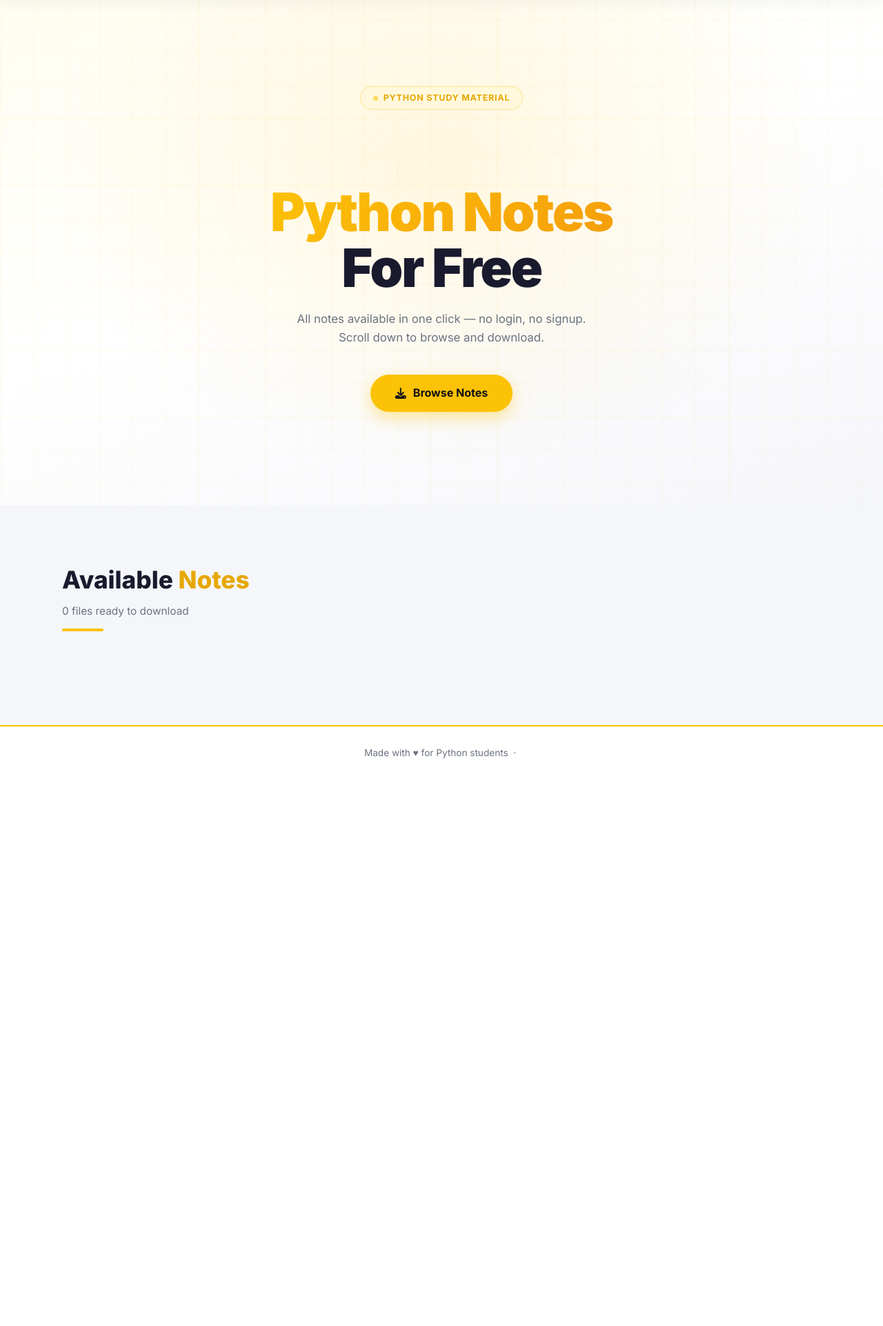
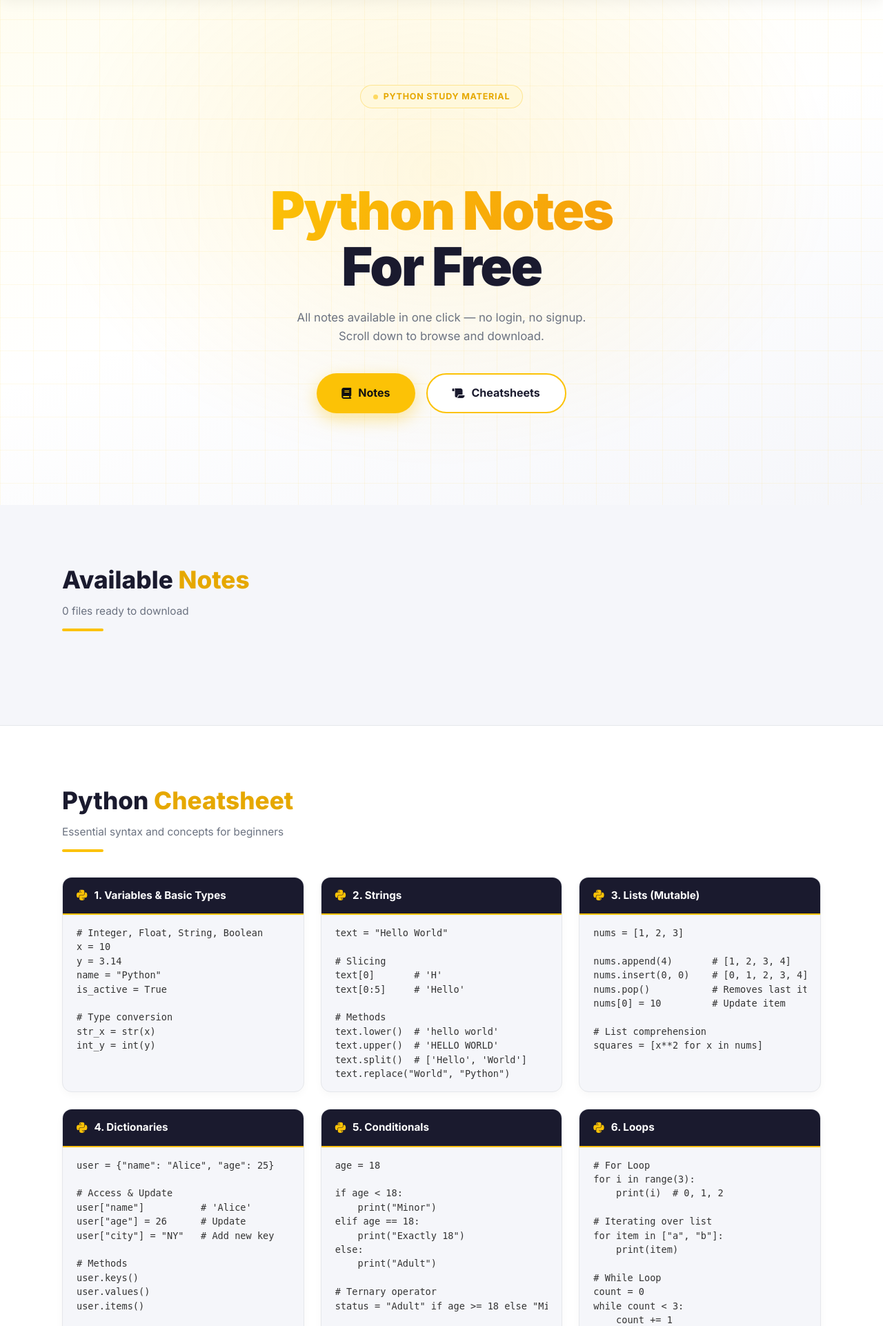
Before and after one commit to doxpro26-star/noteportal, a Flask app: page / in a window 1280 px wide. Shown: the part 68-1990 px from the top of the page at 69% size. Before the commit the page ends 1167 px from the top, so only its background shows below. Run offline with Flask 3, Linux system fonts and the light colour scheme.

Commit message:
Add embedded Python cheatsheet section

```diff
--- a/app.py
+++ b/app.py
@@ -95,7 +95,49 @@ def get_notes():
 
 @app.route("/")
 def index():
-    return render_template("index.html", notes=get_notes())
+    cheatsheets_content = [
+        {
+            "title": "1. Variables & Basic Types",
+            "code": "# Integer, Float, String, Boolean\nx = 10\ny = 3.14\nname = \"Python\"\nis_active = True\n\n# Type conversion\nstr_x = str(x)\nint_y = int(y)"
+        },
+        {
+            "title": "2. Strings",
+            "code": "text = \"Hello World\"\n\n# Slicing\ntext[0]       # 'H'\ntext[0:5]     # 'Hello'\n\n# Methods\ntext.lower()  # 'hello world'\ntext.upper()  # 'HELLO WORLD'\ntext.split()  # ['Hello', 'World']\ntext.replace(\"World\", \"Python\")"
+        },
+        {
+            "title": "3. Lists (Mutable)",
+            "code": "nums = [1, 2, 3]\n\nnums.append(4)       # [1, 2, 3, 4]\nnums.insert(0, 0)    # [0, 1, 2, 3, 4]\nnums.pop()           # Removes last item\nnums[0] = 10         # Update item\n\n# List comprehension\nsquares = [x**2 for x in nums]"
+        },
+        {
+            "title": "4. Dictionaries",
+            "code": "user = {\"name\": \"Alice\", \"age\": 25}\n\n# Access & Update\nuser[\"name\"]          # 'Alice'\nuser[\"age\"] = 26      # Update\nuser[\"city\"] = \"NY\"   # Add new key\n\n# Methods\nuser.keys()\nuser.values()\nuser.items()"
+        },
+        {
+            "title": "5. Conditionals",
+            "code": "age = 18\n\nif age < 18:\n    print(\"Minor\")\nelif age == 18:\n    print(\"Exactly 18\")\nelse:\n    print(\"Adult\")\n\n# Ternary operator\nstatus = \"Adult\" if age >= 18 else \"Minor\""
+        },
+        {
+            "title": "6. Loops",
+            "code": "# For Loop\nfor i in range(3):\n    print(i)  # 0, 1, 2\n\n# Iterating over list\nfor item in [\"a\", \"b\"]:\n    print(item)\n\n# While Loop\ncount = 0\nwhile count < 3:\n    count += 1"
+        },
+        {
+            "title": "7. Functions",
+            "code": "def greet(name, msg=\"Hello\"):\n    return f\"{msg}, {name}!\"\n\nprint(greet(\"Alice\"))\n# Output: Hello, Alice!\n\n# Lambda functions\nadd = lambda x, y: x + y\nprint(add(5, 3)) # Output: 8"
+        },
+        {
+            "title": "8. Classes (OOP)",
+            "code": "class Dog:\n    def __init__(self, name):\n        self.name = name\n        \n    def bark(self):\n        return f\"{self.name} says Woof!\"\n\nmy_dog = Dog(\"Rex\")\nprint(my_dog.bark())"
+        },
+        {
+            "title": "9. Exception Handling",
+            "code": "try:\n    result = 10 / 0\nexcept ZeroDivisionError:\n    print(\"Cannot divide by zero!\")\nexcept Exception as e:\n    print(f\"Error: {e}\")\nfinally:\n    print(\"Cleanup code here\")"
+        },
+        {
+            "title": "10. File Handling",
+            "code": "# Writing to a file\nwith open(\"data.txt\", \"w\") as f:\n    f.write(\"Hello Python\")\n\n# Reading from a file\nwith open(\"data.txt\", \"r\") as f:\n    content = f.read()\n    print(content)"
+        }
+    ]
+    return render_template("index.html", notes=get_notes(), cheatsheets_content=cheatsheets_content)
 
 
 @app.route("/dl/<path:filename>")
--- a/templates/index.html
+++ b/templates/index.html
@@ -284,10 +284,16 @@
                 All notes available in one click — no login, no signup.<br>
                 Scroll down to browse and download.
             </p>
-            <a href="#notes" class="hero-btn">
-                <i class="fa-solid fa-download"></i>
-                Browse Notes
-            </a>
+            <div style="display: flex; gap: 16px; justify-content: center; flex-wrap: wrap;">
+                <a href="#notes" class="hero-btn">
+                    <i class="fa-solid fa-book"></i>
+                    Notes
+                </a>
+                <a href="#cheatsheets" class="hero-btn" style="background: var(--white); color: var(--text); border: 2px solid var(--yellow); box-shadow: none;">
+                    <i class="fa-solid fa-scroll"></i>
+                    Cheatsheets
+                </a>
+            </div>
         </div>
     </section>
 
@@ -356,6 +362,33 @@
         </div>
     </section>
 
+    <!-- CHEATSHEETS SECTION -->
+    <section class="notes-section" id="cheatsheets" style="background: #fff; border-top: 1px solid var(--border);">
+        <div class="container">
+            <div class="section-head">
+                <h2>Python <span>Cheatsheet</span></h2>
+                <p>Essential syntax and concepts for beginners</p>
+                <div class="divider"></div>
+            </div>
+
+            <div class="cheatsheet-grid" style="display: grid; grid-template-columns: repeat(auto-fit, minmax(320px, 1fr)); gap: 24px;">
+                {% if cheatsheets_content %}
+                    {% for sheet in cheatsheets_content %}
+                    <div class="sheet-card" style="background: var(--bg); border: 1.5px solid var(--border); border-radius: var(--radius); overflow: hidden; box-shadow: 0 4px 12px rgba(0,0,0,0.03);">
+                        <div style="background: #1A1A2E; color: #fff; padding: 14px 20px; font-weight: 700; font-size: 0.95rem; border-bottom: 2px solid var(--yellow); display: flex; align-items: center;">
+                            <i class="fa-brands fa-python" style="color: var(--yellow); margin-right: 10px; font-size: 1.1rem;"></i>
+                            {{ sheet.title }}
+                        </div>
+                        <div style="padding: 16px 20px;">
+                            <pre style="margin: 0; font-family: 'Consolas', 'Courier New', Courier, monospace; font-size: 0.85rem; color: #333; overflow-x: auto; line-height: 1.5;"><code>{{ sheet.code }}</code></pre>
+                        </div>
+                    </div>
+                    {% endfor %}
+                {% endif %}
+            </div>
+        </div>
+    </section>
+
     <!-- FOOTER -->
     <footer class="footer">
         <p>Made with ♥ for Python students &nbsp;·&nbsp; </p>
```
